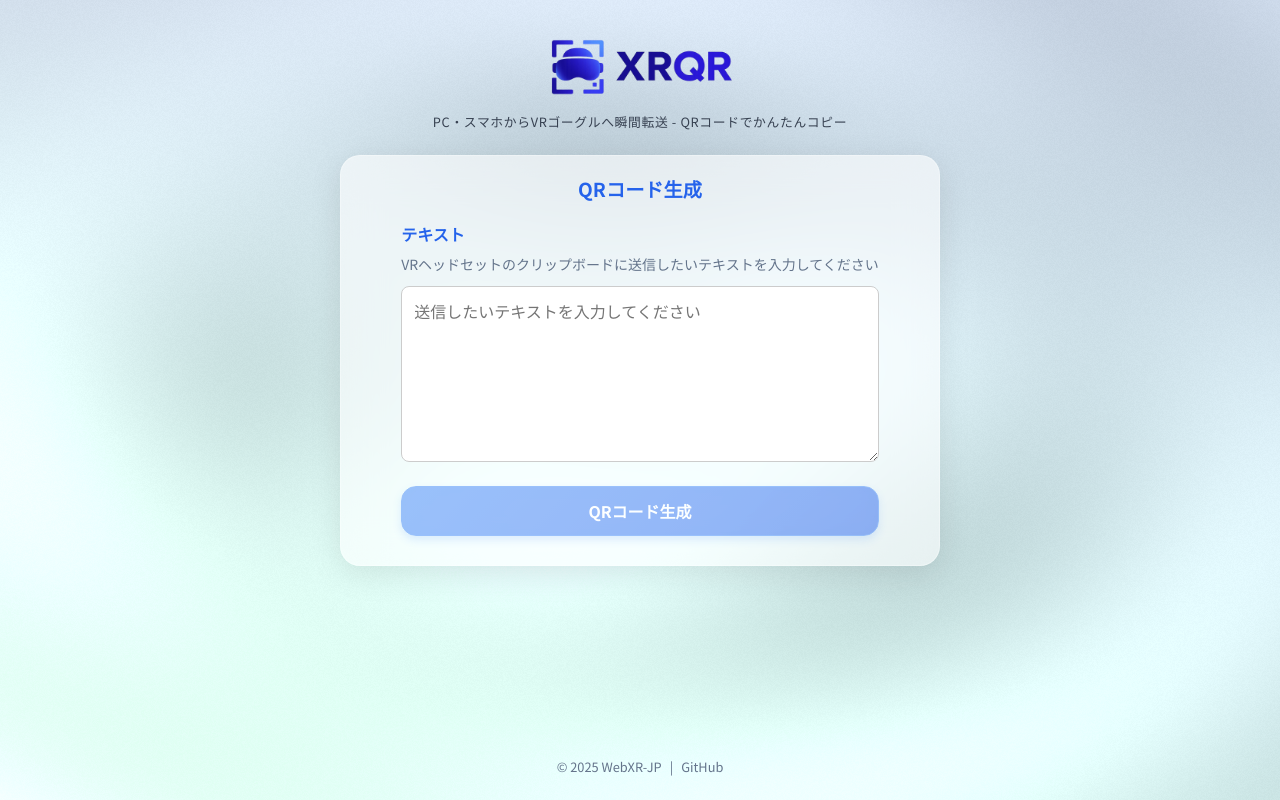
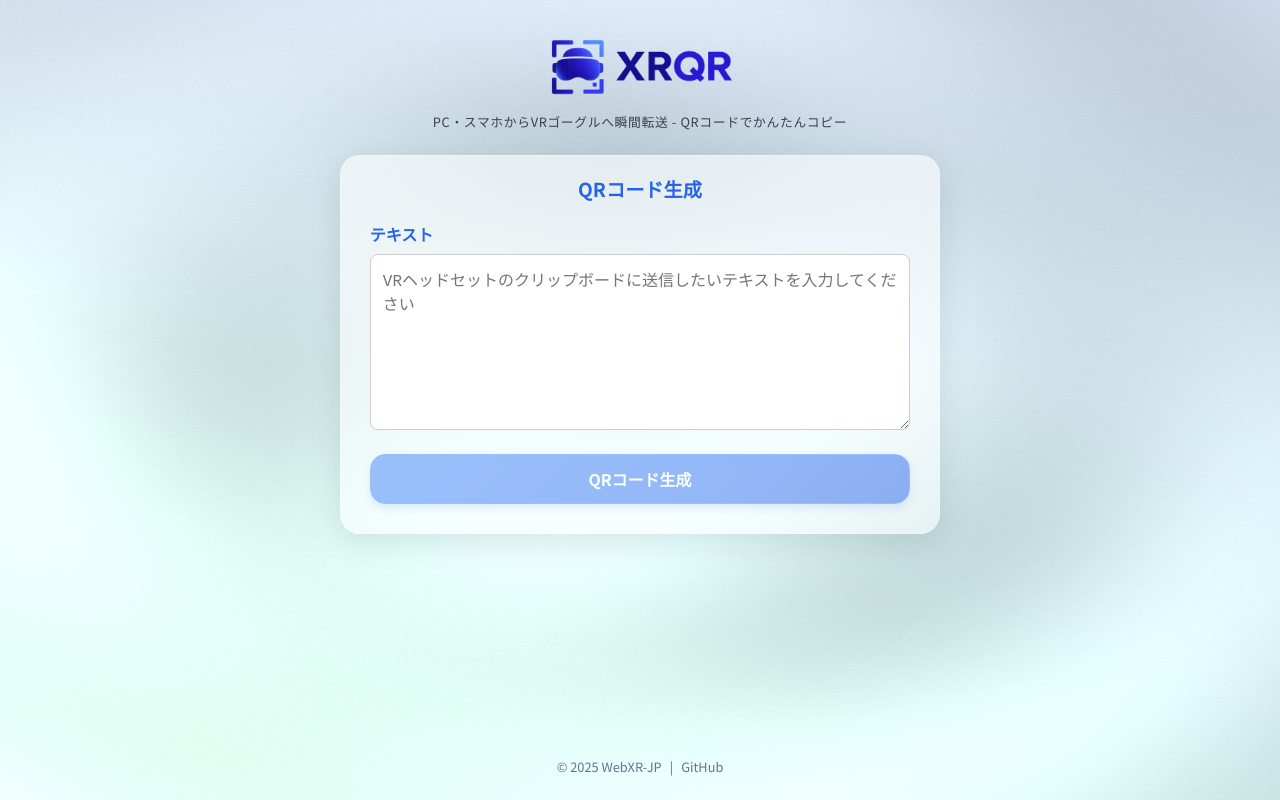
Before and after one commit to WebXR-JP/xrqr, a React (Vite) app: page / in a window 1280 px wide. Built offline with nearby package versions, Linux system fonts and the light colour scheme.

Commit message:
fixup! fix: style

```diff
--- a/src/screens/SenderScreen/components/FormView/index.tsx
+++ b/src/screens/SenderScreen/components/FormView/index.tsx
@@ -23,15 +23,12 @@ export const FormView = ({ onSubmit }: Props) => {
         <label className={styles.label} htmlFor="content">
           テキスト
         </label>
-        <div className={styles.description}>
-          VRヘッドセットのクリップボードに送信したいテキストを入力してください
-        </div>
         <textarea
           id="content"
           className={styles.textArea}
           value={content}
           onChange={handleChangeContent}
-          placeholder="送信したいテキストを入力してください"
+          placeholder="VRヘッドセットのクリップボードに送信したいテキストを入力してください"
         />
       </div>
 
--- a/src/screens/SenderScreen/components/FormView/styles.module.css
+++ b/src/screens/SenderScreen/components/FormView/styles.module.css
@@ -2,6 +2,8 @@
   flex: 1;
   display: flex;
   flex-direction: column;
+  align-items: stretch;
+  width: 100%;
   gap: 1.5rem;
 }
 
```
